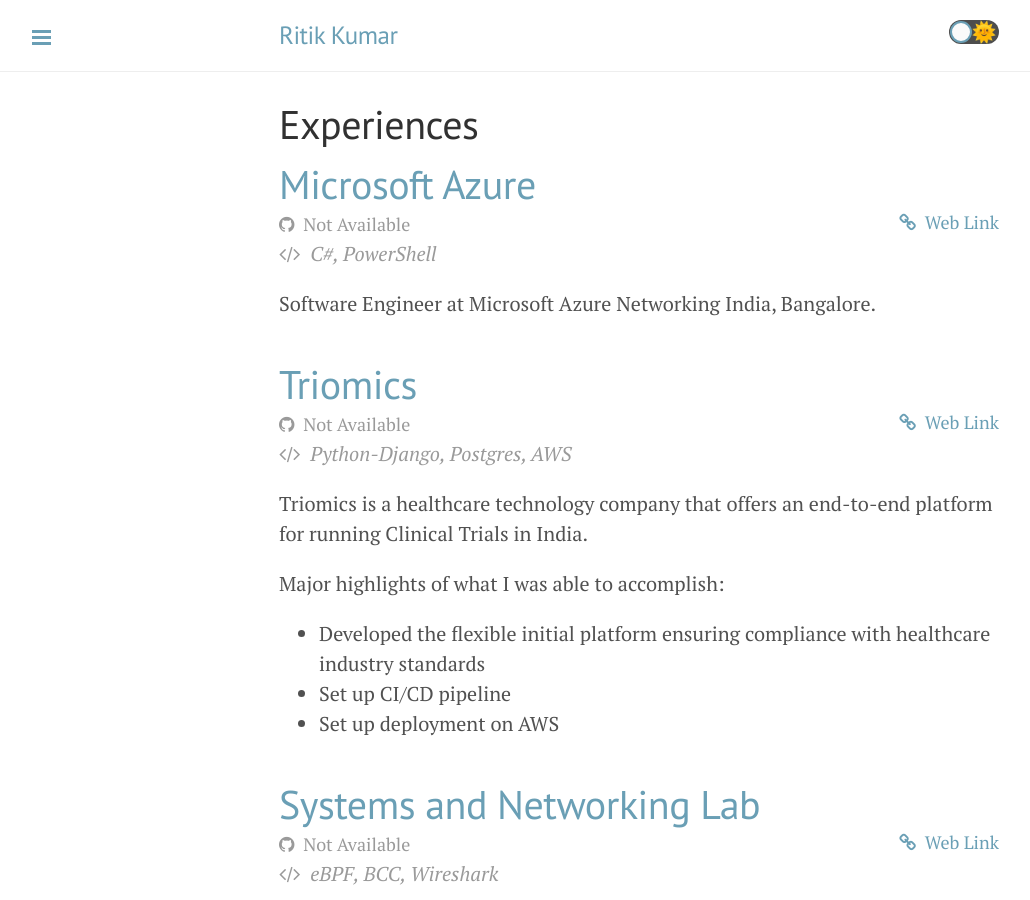
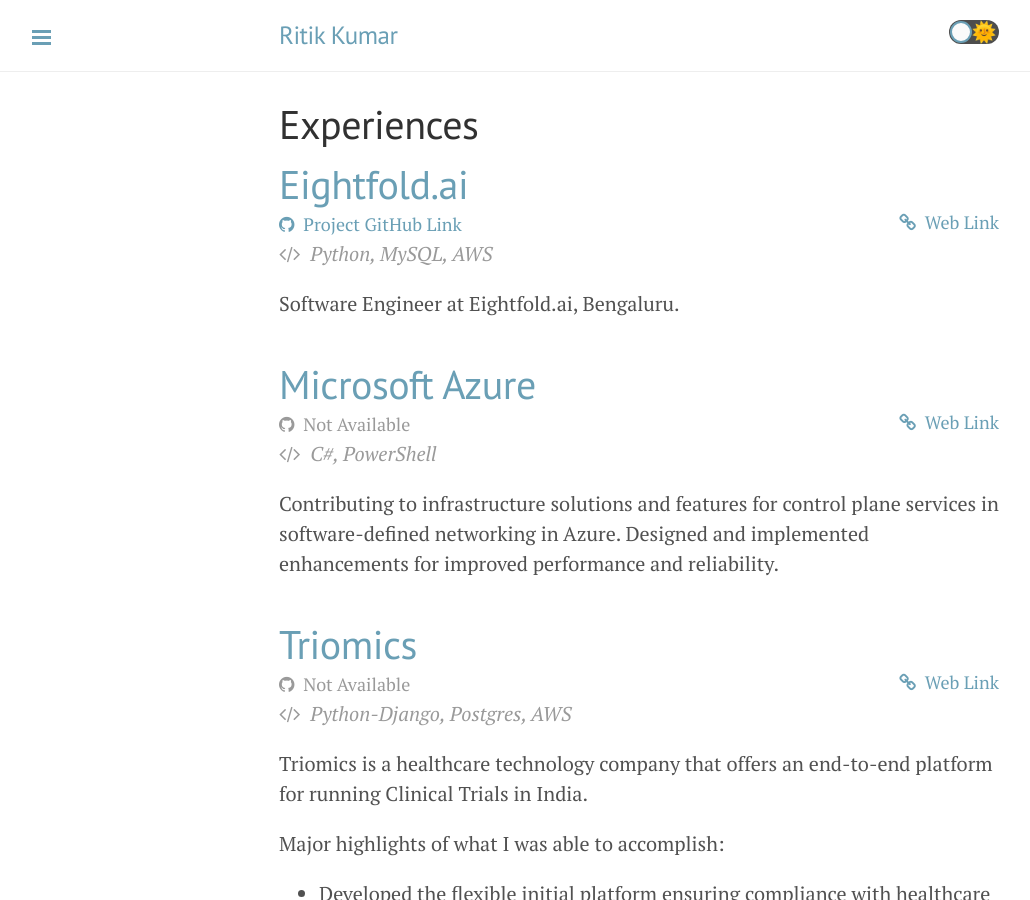
Before and after one commit to dev-ritik/dev-ritik.github.io, a Jekyll site: the page built from experiences.html, in a window 1280 px wide and 900 px high. Shown: the whole window, without its empty margins (1-1031 px from the left). Built offline with Jekyll 4.4.1, drawn with Linux system fonts in a browser that asks for light colours.

Commit message:
:zap: Add Eightfold AI experience

```diff
--- /dev/null
+++ b/_experience/Eightfold.md
@@ -0,0 +1,11 @@
+---
+layout: page
+permalink: /experience/eightfold-ai
+title: Eightfold.ai
+github: https://github.com/EightfoldAI
+tech: Python, MySQL, AWS
+reading_order: 3
+company_url: https://eightfold.ai/
+---
+
+Software Engineer at Eightfold.ai, Bengaluru.
--- a/_experience/MicrosoftFTE.md
+++ b/_experience/MicrosoftFTE.md
@@ -7,4 +7,4 @@
 company_url: https://azure.microsoft.com/en-in/product-categories/networking/
 ---
 
-Software Engineer at Microsoft Azure Networking India, Bangalore.
+Contributing to infrastructure solutions and features for control plane services in software-defined networking in Azure. Designed and implemented enhancements for improved performance and reliability.
```
